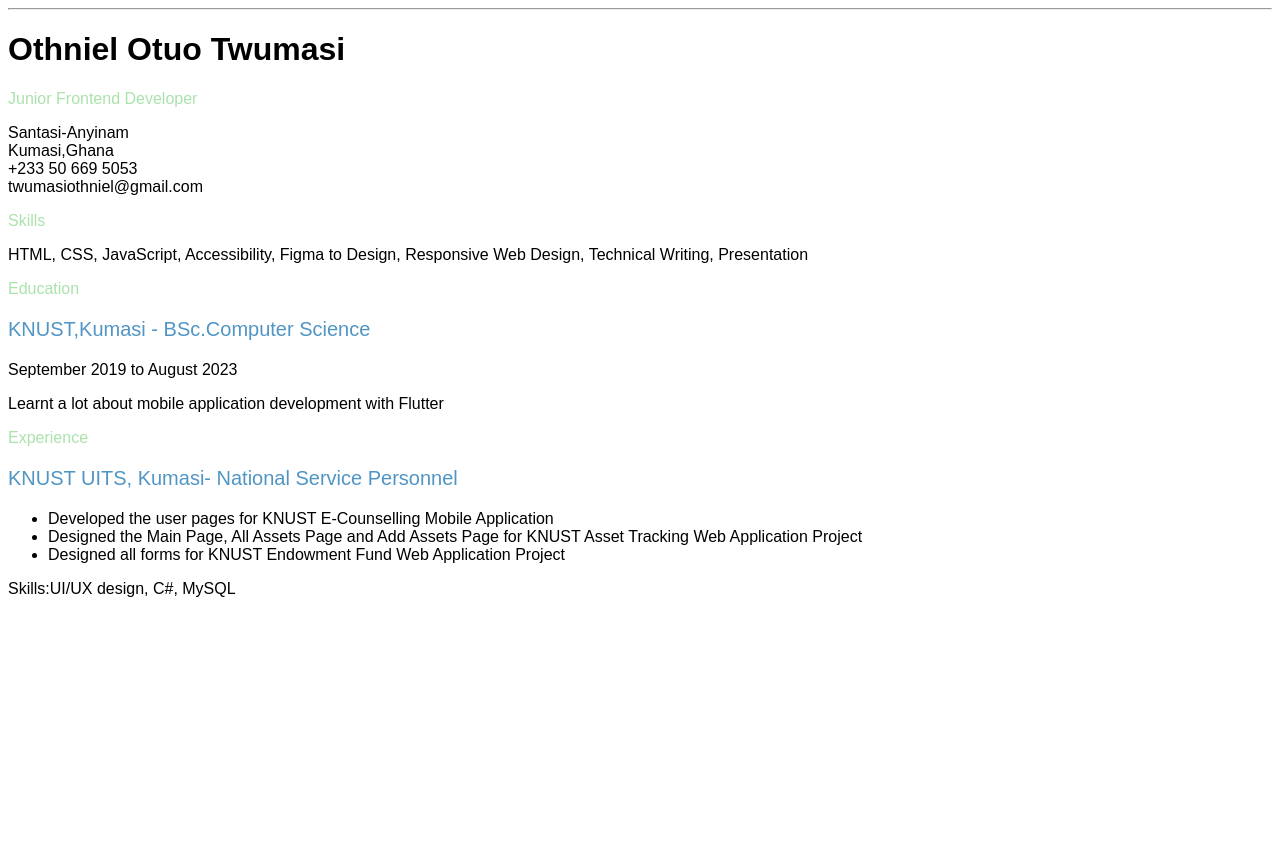
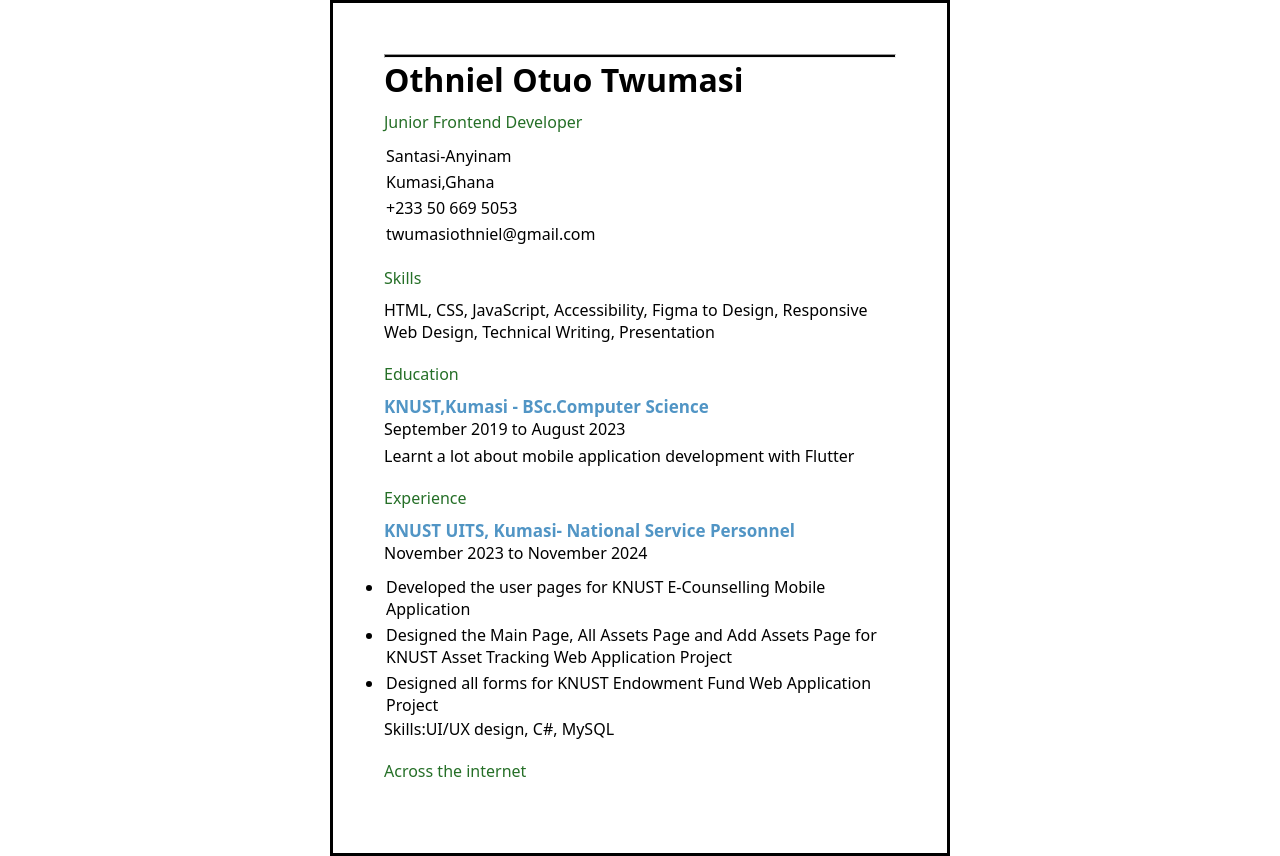
Before and after one commit to OthnielTwumasi/roadmapSH_assignment1, a plain HTML site: page index.html in a window 1280 px wide. Before the commit the page ends 800 px from the top, so only its background shows below. Drawn offline with Linux system fonts and the light colour scheme.

Commit message:
Some additional touches made to styling

```diff
--- a/index.html
+++ b/index.html
@@ -10,14 +10,45 @@
         <meta name="viewport" content="width = device-width, initial-scale=1.0">
         <style>
             *{
-                font-family: sans-serif;
+                font-family: system-ui, -apple-system, BlinkMacSystemFont, 'Segoe UI', Roboto, Oxygen, Ubuntu, Cantarell, 'Open Sans', 'Helvetica Neue', sans-serif;
+                margin: 0%;
+               padding: 0px;
+            }
+            body{
+                border: 3px solid black;
+                width: 40%;
+                padding: 4%;
+                margin: auto;
+            }
+            hr{
+                height: 2px;
+                background-color: #000;
+            }
+            h1{
+                margin-bottom: 10px;
+            }
+            section{
+                margin-bottom: 20px;
+            }
+            .month{
+                margin-bottom: 5px;
+            }
+            ul{
+                margin-top: 10px;
+            }
+            li{
+                padding: 2px;
+
             }
             .highlight-green{
-             color: #aae2ac;
+             color: #256f27;
+             font-weight: 500;
+             margin-bottom: 10px;
             }
             .highlight-blue{
              color: #5195c5;
-             font-size: 20px;
+             font-weight: 600;
+             font-size: 17px;
             }
             .contact-details >ul {
                 list-style: none;
@@ -48,13 +79,14 @@
          <section class="education">
             <p class="highlight-green">Education</p>
             <p class="highlight-blue">KNUST,Kumasi - BSc.Computer Science </p>
-            <p>September 2019 to August 2023</p>
+            <p class="month">September 2019 to August 2023</p>
             <p>Learnt a lot about mobile application development with Flutter</p>
          </section>
 
          <section class="experience">
             <p class="highlight-green">Experience</p>
             <p class="highlight-blue">KNUST UITS, Kumasi- National Service Personnel</p>
+            <p class="month">November 2023 to November 2024</p>
             <ul>
                 <li>Developed the user pages for KNUST E-Counselling Mobile Application</li>
                 <li>Designed the Main Page, All Assets Page and Add Assets Page for KNUST Asset Tracking Web Application Project </li>
@@ -62,7 +94,9 @@
             </ul>
             <aside>Skills:UI/UX design, C#, MySQL</aside>
          </section>
-<section class="social-media"></section>
+<section class="social-media">
+    <p class="highlight-green">Across the internet</p>
+</section>
 
     </body>
 </html>
```
